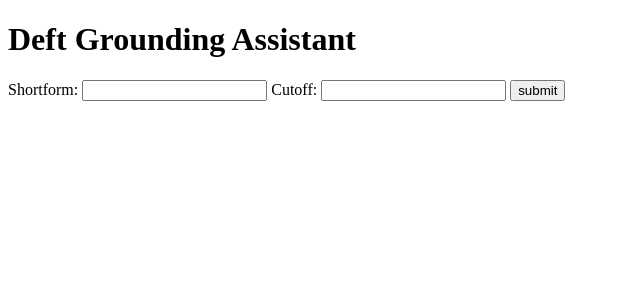
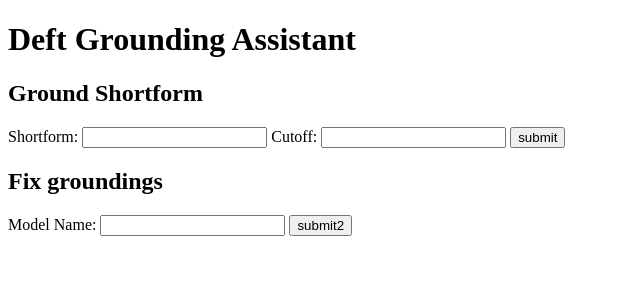
Before and after one commit to steppi/adeft_app, a Flask app: page / in a window 1280 px wide. Shown: the top 300 px of the page, without its empty margins (0-640 px from the left). Run offline with Flask 2, Linux system fonts and the light colour scheme.

Commit message:
Begin work towards allowing hotfixing of groundings

```diff
--- a/deft_app/ground.py
+++ b/deft_app/ground.py
@@ -1,6 +1,6 @@
 import os
 import json
-
+from collections import defaultdict
 
 from flask import (
     Blueprint, request, render_template, session, url_for, redirect
@@ -38,6 +38,53 @@ def load_longforms():
      session['groundings'], session['pos_labels']) = data
     data, pos_labels = _process_data(*data)
     return render_template('input.jinja2', data=data, pos_labels=pos_labels)
+
+
+@bp.route('/fix', methods=['POST'])
+def fix():
+    model_name = request.form['modelname']
+    models_path = os.path.join(DATA_PATH, 'models', model_name)
+    with open(os.path.join(models_path,
+                           model_name + '_grounding_dict.json')) as f:
+        grounding_dict = json.load(f)
+    with open(os.path.join(models_path, model_name + '_names.json')) as f:
+        names = json.load(f)
+    longforms = defaultdict(list)
+    for grounding_map in grounding_dict.values():
+        for longform, grounding in grounding_map.items():
+            if grounding != 'ungrounded':
+                longforms[grounding].append(longform)
+    longforms = [[grounding, '::'.join(longform)] for grounding, longform
+                 in longforms.items()]
+
+    session['longforms'], session['names'] = longforms, names
+    return render_template('fix.jinja2', longforms=longforms, names=names)
+
+
+@bp.route('/fix_groundings', methods=['POST'])
+def fix_groundings():
+    for key in request.form:
+        if key.startswith('s.'):
+            index = key.partition('.')[-1]
+            new_name = request.form[f'new-name.{index}']
+            new_ground = request.form[f'new-ground.{index}']
+            names = session['names']
+            longforms = session['longforms']
+            old_ground = longforms[int(index)-1][0]
+            if new_name:
+                names[old_ground] = new_name
+            if new_ground:
+                longforms[int(index)-1][0] = new_ground
+                names[new_ground] = names.pop(old_ground)
+            session['longforms'], session['names'] = longforms, names
+    return render_template('fix.jinja2', longforms=session['longforms'],
+                           names=session['names'])
+
+
+@bp.route('/submit_fix', methods=['POST'])
+def submit_fix():
+    return render_template('fix.jinja2', longforms=session['longforms'],
+                           names=session['names'])
 
 
 @bp.route('/input', methods=['POST'])
--- a/deft_app/templates/index.jinja2
+++ b/deft_app/templates/index.jinja2
@@ -5,6 +5,7 @@
   </head>
   <body>
     <h1>Deft Grounding Assistant</h1>
+    <h2>Ground Shortform</h2>
     <form method="POST" action = {{ url_for('ground.load_longforms') }} >
       <p>
 	Shortform: <input name="shortform" type="text">
@@ -12,5 +13,12 @@
 	<input type="submit" value="submit">
       </p>
     </form>
+    <h2>Fix groundings</h1>
+    <form method="POST" action = {{ url_for('ground.fix') }} >
+      <p>
+	Model Name: <input name="modelname" type="text">
+	<input type="submit" value="submit2">
+      </p>
+    </form>
    </body>
 </html>
```
Also changed, not shown: deft_app/templates/fix.jinja2 (added, +55 -0 lines).
